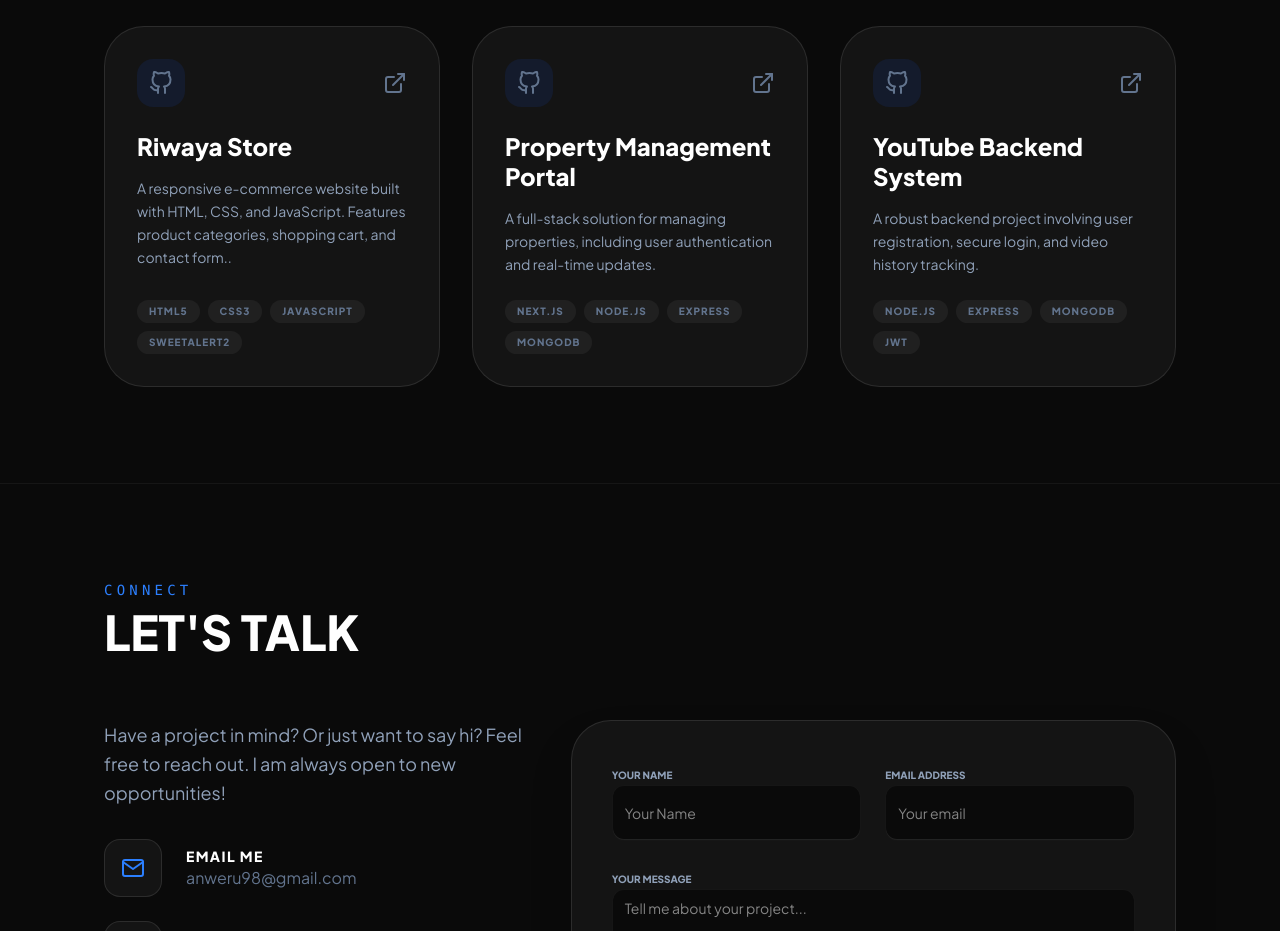
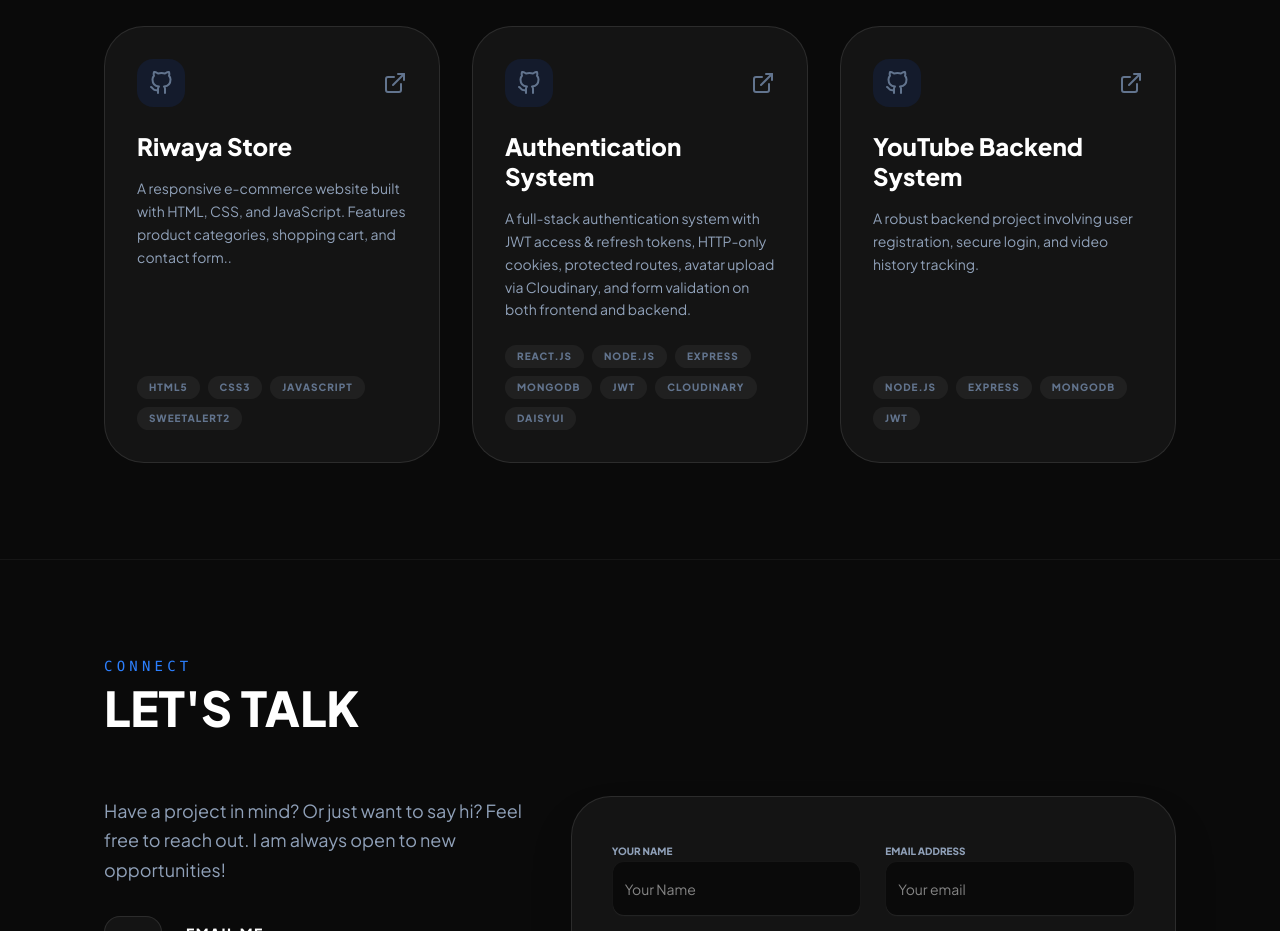
Before and after one commit to usamaanwr/portfolio, a React app: page / in a window 1280 px wide. Shown: the part 2820-3751 px from the top of the page. Built offline with nearby package versions, Linux system fonts and the light colour scheme; the HTML template or start-up script is replaced by a standard one.

Commit message:
refactor: update project data structure and add new project details

```diff
--- a/src/data/ProjectData.js
+++ b/src/data/ProjectData.js
@@ -1,26 +1,37 @@
 const projectData = [
   {
     title: "Riwaya Store",
-      description: "A responsive e-commerce website built with HTML, CSS, and JavaScript. Features product categories, shopping cart, and contact form..",
+    description:
+      "A responsive e-commerce website built with HTML, CSS, and JavaScript. Features product categories, shopping cart, and contact form..",
     tech: ["Html5", "css3", "javascript", "sweetalert2"],
     image: "",
     link: "https://riwa.netlify.app",
-      github: "https://github.com/usamaanwr/Riwaya-Store"
+    github: "https://github.com/usamaanwr/Riwaya-Store",
   },
   {
-      title: "Property Management Portal",
-      description: "A full-stack solution for managing properties, including user authentication and real-time updates.",
-      tech: ["Next.js", "Node.js", "Express", "MongoDB"],
-      link: "https://property-management-system-lac.vercel.app/",
-      github: "https://github.com/usamaanwr/PropertyManagementSystem"
+    title: "Authentication System",
+    description:
+      "A full-stack authentication system with JWT access & refresh tokens, HTTP-only cookies, protected routes, avatar upload via Cloudinary, and form validation on both frontend and backend.",
+    tech: [
+      "React.js",
+      "Node.js",
+      "Express",
+      "MongoDB",
+      "JWT",
+      "Cloudinary",
+      "DaisyUI",
+    ],
+    link: "https://authentication-a3fc.vercel.app",
+    github: "https://github.com/usamaanwr/authentication",
   },
   {
     title: "YouTube Backend System",
-      description: "A robust backend project involving user registration, secure login, and video history tracking.",
+    description:
+      "A robust backend project involving user registration, secure login, and video history tracking.",
     tech: ["Node.js", "Express", "MongoDB", "JWT"],
     link: "https://github.com/usamaanwr/Youtube-Backend-Project",
-      github: "https://github.com/usamaanwr/Youtube-Backend-Project"
-    }
+    github: "https://github.com/usamaanwr/Youtube-Backend-Project",
+  },
 ];
 
-  export default projectData
+export default projectData;
```
Lines whose indentation alone changed are shown as unchanged.
